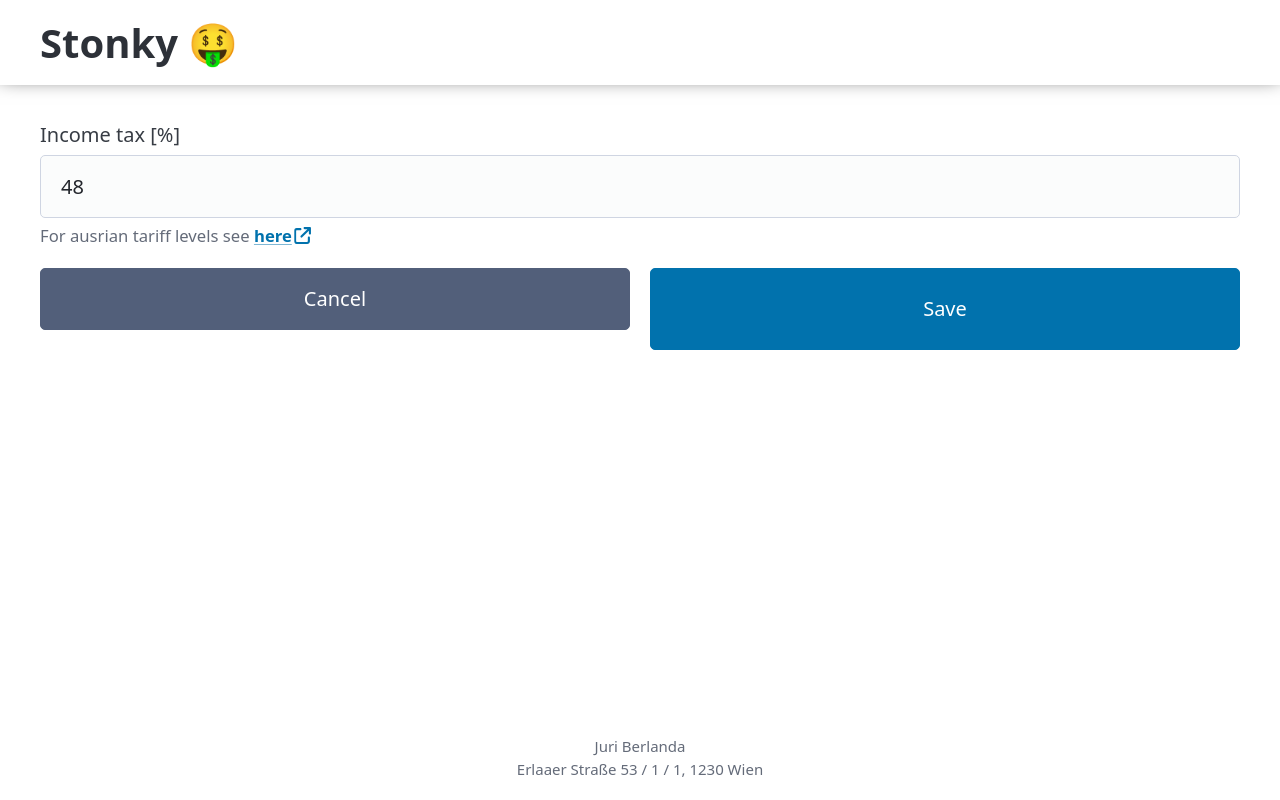
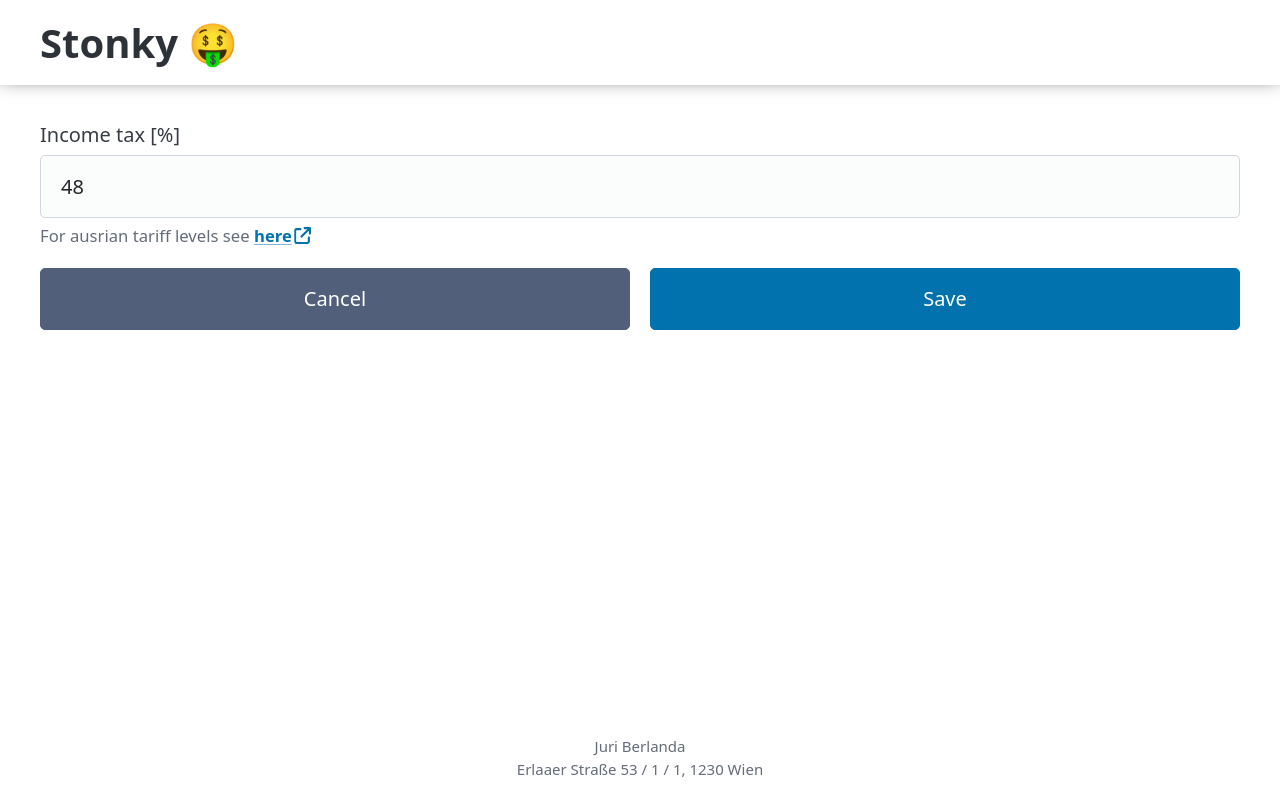
Before and after one commit to j-be/stonky, a SvelteKit app: page /settings in a window 1280 px wide. Built offline with nearby package versions, Linux system fonts and the light colour scheme.

Commit message:
[Layout] Minor fixes in layout.
Signed-off-by: Juri Berlanda <juriberlanda@hotmail.com>

```diff
--- a/src/app.scss
+++ b/src/app.scss
@@ -78,6 +78,7 @@ details {
 	.hideButton {
 		display: flex;
 		justify-content: end;
+
 		button {
 			width: initial;
 			margin: calc(var(--pico-spacing));
@@ -85,9 +86,13 @@ details {
 	}
 }
 
+.action-buttons {
+	display: grid;
+	grid-template-columns: 1fr 1fr;
+	column-gap: calc(var(--pico-spacing));
+}
+
 .danger-zone {
-	margin-top: calc(var(--pico-spacing));
-
 	div.entry {
 		display: flex;
 		flex-direction: row;
@@ -245,7 +250,3 @@ td,
 th {
 	background-color: initial;
 }
-
-button[type='submit'] {
-	margin: 0;
-}
--- a/src/lib/components/forms/actionButtons.svelte
+++ b/src/lib/components/forms/actionButtons.svelte
@@ -2,7 +2,7 @@
 	export let valid = true;
 </script>
 
-<div class="grid">
+<div class="action-buttons">
 	<button type="button" class="secondary" on:click={() => history.back()}>Cancel</button>
 	<button type="submit" disabled={!valid}>Save</button>
 </div>
```
